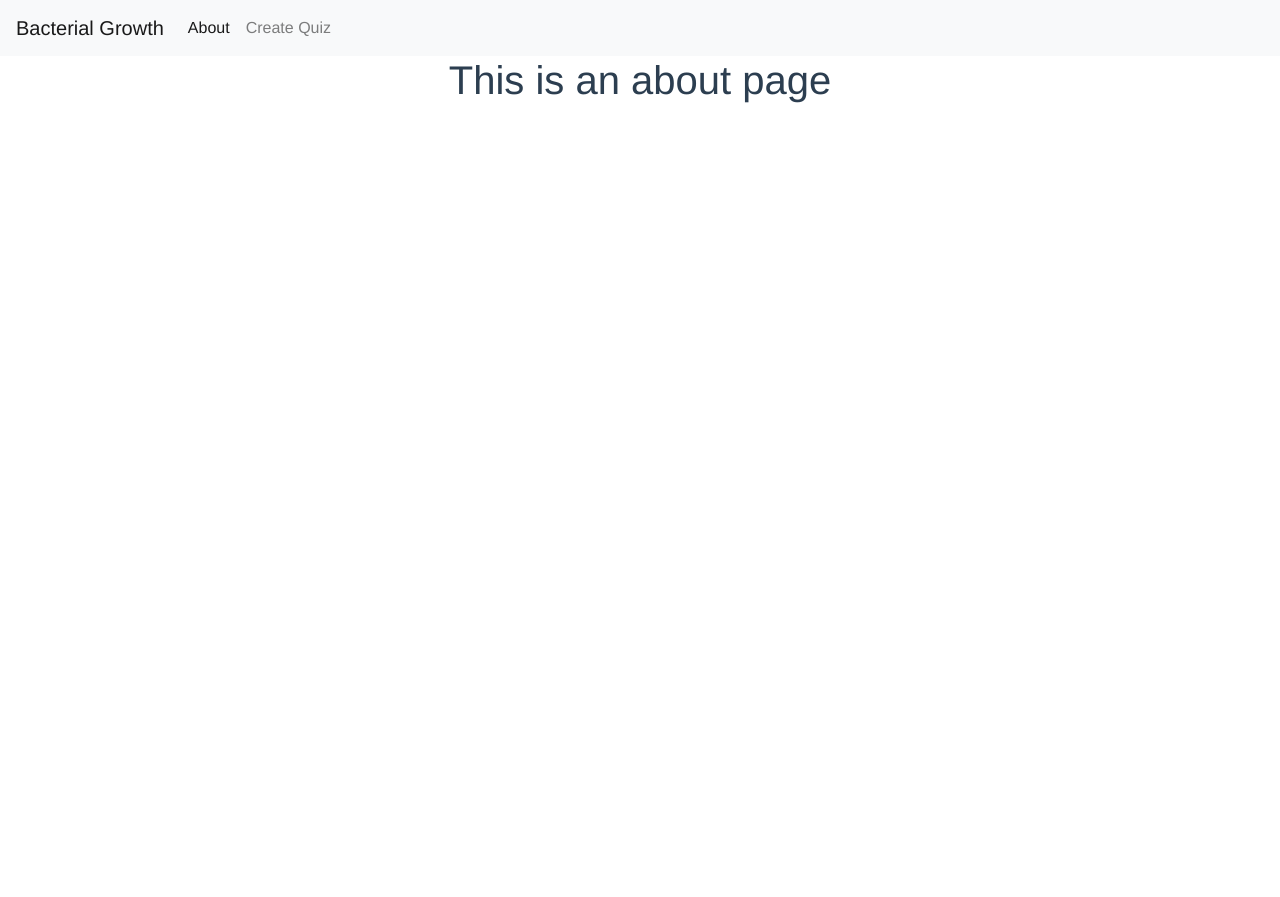
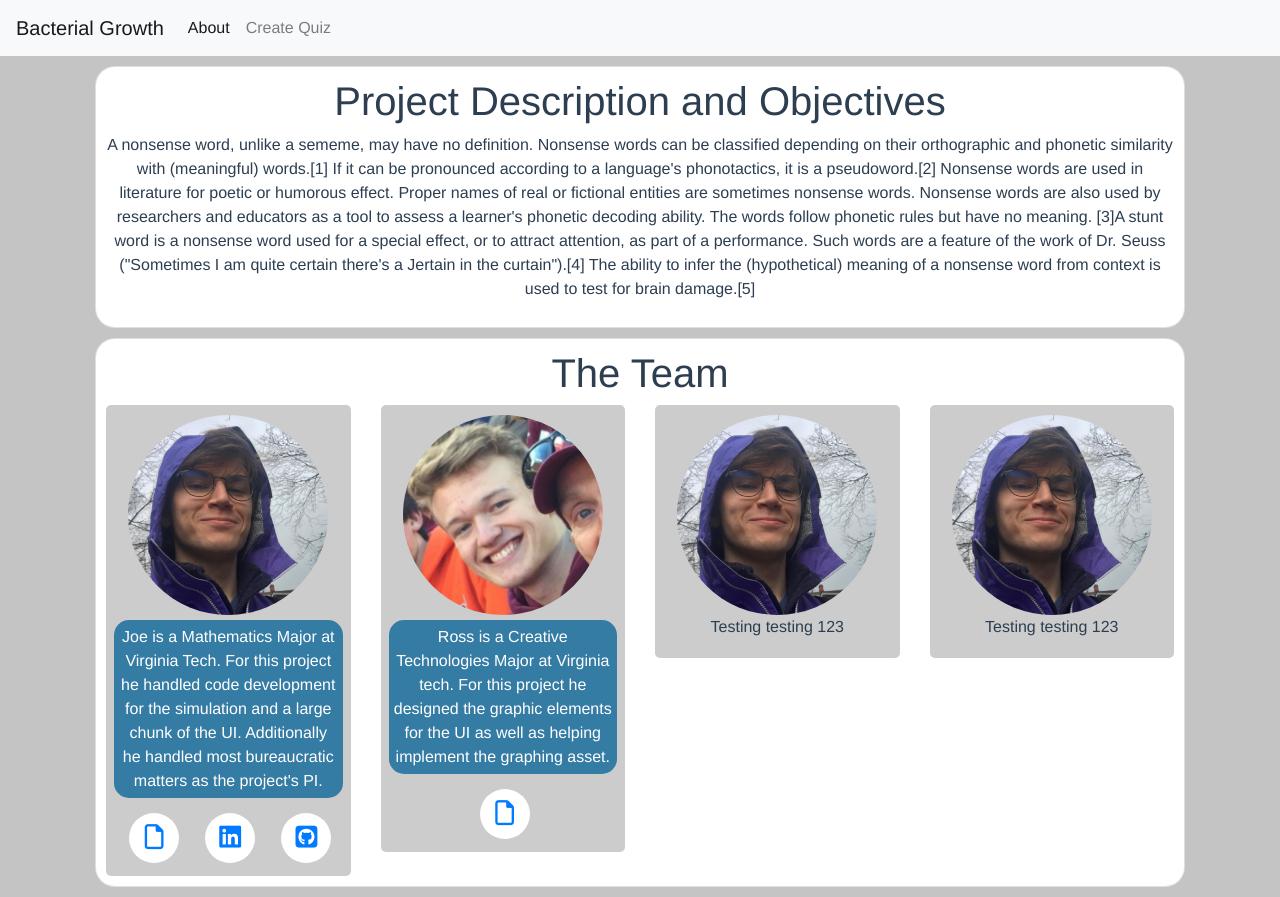
Before and after one commit to EvolveEducation/evolveeducation-site, a Vue app: page /#/about in a window 1280 px wide. Before the commit the page ends 800 px from the top, so only its background shows below. Built offline with nearby package versions, Linux system fonts and the light colour scheme.

Commit message:
Started working on about page

```diff
--- /dev/null
+++ b/public/about.css
@@ -0,0 +1,49 @@
+body {
+    background-color: #c4c4c4;
+}
+
+.card {
+    background: #FFFFFF;
+    border-radius: 20px;
+    margin: 10px;
+    padding: 10px;
+}
+
+.aboutCardPadding > img {
+    border-radius: 50%;
+    object-fit: cover;
+    width: 200px;
+    height: 200px;
+    max-width: 100%;
+}
+
+.aboutCardPadding {
+    background-color: #cccccc;
+    padding: 3px;
+    border-radius: 5px;
+    padding-top: 10px;
+}
+
+.social-link {
+    background-color: #FFFFFF;
+    border-radius: 40px;
+    width: 50px;
+    height: 50px;
+    font-size: 25px;
+    display: flex;
+    flex-direction: column;
+    align-items: center;
+    justify-content: center;
+}
+
+.social-row {
+    padding: 10px 20px;
+}
+
+.description {
+    background-color: #357CA5;
+    border-radius: 15px;
+    margin: 5px;
+    color: white;
+    padding: 5px;
+}
--- a/public/index.html
+++ b/public/index.html
@@ -1,22 +1,37 @@
 <!DOCTYPE html>
 <html lang="en">
+
 <head>
   <meta charset="utf-8">
   <meta http-equiv="X-UA-Compatible" content="IE=edge">
   <meta name="viewport" content="width=device-width,initial-scale=1.0">
   <link rel="icon" href="<%= BASE_URL %>favicon.ico">
   <title><%= htmlWebpackPlugin.options.title %></title>
-    <link rel="stylesheet" href="https://stackpath.bootstrapcdn.com/bootstrap/4.5.0/css/bootstrap.min.css" integrity="sha384-9aIt2nRpC12Uk9gS9baDl411NQApFmC26EwAOH8WgZl5MYYxFfc+NcPb1dKGj7Sk" crossorigin="anonymous"> <script src="https://stackpath.bootstrapcdn.com/bootstrap/4.5.0/js/bootstrap.min.js" integrity="sha384-OgVRvuATP1z7JjHLkuOU7Xw704+h835Lr+6QL9UvYjZE3Ipu6Tp75j7Bh/kR0JKI" crossorigin="anonymous"></script>
+  <link rel="stylesheet" href="https://stackpath.bootstrapcdn.com/bootstrap/4.5.0/css/bootstrap.min.css"
+    integrity="sha384-9aIt2nRpC12Uk9gS9baDl411NQApFmC26EwAOH8WgZl5MYYxFfc+NcPb1dKGj7Sk" crossorigin="anonymous">
+  <script src="https://stackpath.bootstrapcdn.com/bootstrap/4.5.0/js/bootstrap.min.js"
+    integrity="sha384-OgVRvuATP1z7JjHLkuOU7Xw704+h835Lr+6QL9UvYjZE3Ipu6Tp75j7Bh/kR0JKI"
+    crossorigin="anonymous"></script>
 </head>
+
 <body>
   <noscript>
-      <strong>We're sorry but <%= htmlWebpackPlugin.options.title %> doesn't work properly without JavaScript enabled. Please enable it to continue.</strong>
+    <strong>We're sorry but <%= htmlWebpackPlugin.options.title %> doesn't work properly without JavaScript enabled.
+      Please enable it to continue.</strong>
   </noscript>
   <div id="app"></div>
   <!-- built files will be auto injected -->
 
-    <script src="https://code.jquery.com/jquery-3.5.1.slim.min.js" integrity="sha384-DfXdz2htPH0lsSSs5nCTpuj/zy4C+OGpamoFVy38MVBnE+IbbVYUew+OrCXaRkfj" crossorigin="anonymous"></script>
-    <script src="https://cdn.jsdelivr.net/npm/popper.js@1.16.0/dist/umd/popper.min.js" integrity="sha384-Q6E9RHvbIyZFJoft+2mJbHaEWldlvI9IOYy5n3zV9zzTtmI3UksdQRVvoxMfooAo" crossorigin="anonymous"></script>
-    <script src="https://stackpath.bootstrapcdn.com/bootstrap/4.5.0/js/bootstrap.min.js" integrity="sha384-OgVRvuATP1z7JjHLkuOU7Xw704+h835Lr+6QL9UvYjZE3Ipu6Tp75j7Bh/kR0JKI" crossorigin="anonymous"></script>
+  <script src="https://code.jquery.com/jquery-3.5.1.slim.min.js"
+    integrity="sha384-DfXdz2htPH0lsSSs5nCTpuj/zy4C+OGpamoFVy38MVBnE+IbbVYUew+OrCXaRkfj"
+    crossorigin="anonymous"></script>
+  <script src="https://cdn.jsdelivr.net/npm/popper.js@1.16.0/dist/umd/popper.min.js"
+    integrity="sha384-Q6E9RHvbIyZFJoft+2mJbHaEWldlvI9IOYy5n3zV9zzTtmI3UksdQRVvoxMfooAo"
+    crossorigin="anonymous"></script>
+  <script src="https://stackpath.bootstrapcdn.com/bootstrap/4.5.0/js/bootstrap.min.js"
+    integrity="sha384-OgVRvuATP1z7JjHLkuOU7Xw704+h835Lr+6QL9UvYjZE3Ipu6Tp75j7Bh/kR0JKI"
+    crossorigin="anonymous"></script>
+  <script src="https://kit.fontawesome.com/f806b095a0.js" crossorigin="anonymous"></script>
 </body>
+
 </html>
--- a/src/views/About.vue
+++ b/src/views/About.vue
@@ -1,5 +1,94 @@
 <template>
   <div class="about">
-    <h1>This is an about page</h1>
+    <link rel="stylesheet" type="text/css" href="/about.css" />
+    <div class="card">
+      <h1>Project Description and Objectives</h1>
+      <p>
+        A nonsense word, unlike a sememe, may have no definition. Nonsense words
+        can be classified depending on their orthographic and phonetic
+        similarity with (meaningful) words.[1] If it can be pronounced according
+        to a language's phonotactics, it is a pseudoword.[2] Nonsense words are
+        used in literature for poetic or humorous effect. Proper names of real
+        or fictional entities are sometimes nonsense words. Nonsense words are
+        also used by researchers and educators as a tool to assess a learner's
+        phonetic decoding ability. The words follow phonetic rules but have no
+        meaning. [3]A stunt word is a nonsense word used for a special effect,
+        or to attract attention, as part of a performance. Such words are a
+        feature of the work of Dr. Seuss ("Sometimes I am quite certain there's
+        a Jertain in the curtain").[4] The ability to infer the (hypothetical)
+        meaning of a nonsense word from context is used to test for brain
+        damage.[5]
+      </p>
+    </div>
+    <div class="card">
+      <h1>The Team</h1>
+      <div class="row">
+        <div class="aboutCard col-md-3">
+          <div class="aboutCardPadding">
+            <img src="images/joe.png" />
+            <p class="description">
+              Joe is a Mathematics Major at Virginia Tech. For this project he
+              handled code development for the simulation and a large chunk of
+              the UI. Additionally he handled most bureaucratic matters as the
+              project's PI.
+            </p>
+            <div class="row social-row">
+              <div class="col">
+                <div class="social-link">
+                  <a href="http://conwell.tech/"><i class="far fa-file"></i></a>
+                </div>
+              </div>
+              <div class="col">
+                <div class="social-link">
+                  <a href="https://www.linkedin.com/in/joe-conwell/"
+                    ><i class="fab fa-linkedin"></i
+                  ></a>
+                </div>
+              </div>
+              <div class="col">
+                <div class="social-link">
+                  <a href="https://github.com/jmc529"
+                    ><i class="fab fa-github-square"></i
+                  ></a>
+                </div>
+              </div>
+            </div>
+          </div>
+        </div>
+        <div class="aboutCard col-md-3">
+          <div class="aboutCardPadding">
+            <img src="images/ross.png" />
+            <p class="description">
+              Ross is a Creative Technologies Major at Virginia tech. For this
+              project he designed the graphic elements for the UI as well as
+              helping implement the graphing asset.
+            </p>
+            <div class="row social-row">
+              <div class="col" />
+              <div class="col">
+                <div class="social-link">
+                  <a href="https://rossw3.myportfolio.com/"
+                    ><i class="far fa-file"></i
+                  ></a>
+                </div>
+              </div>
+              <div class="col" />
+            </div>
+          </div>
+        </div>
+        <div class="aboutCard col-md-3">
+          <div class="aboutCardPadding">
+            <img src="images/joe.png" />
+            <p>Testing testing 123</p>
+          </div>
+        </div>
+        <div class="aboutCard col-md-3">
+          <div class="aboutCardPadding">
+            <img src="images/joe.png" />
+            <p>Testing testing 123</p>
+          </div>
+        </div>
+      </div>
+    </div>
   </div>
 </template>
```
Also changed, not shown: public/images/joe.png (added), public/images/ross.png (added). Lines whose indentation alone changed are shown as unchanged.
